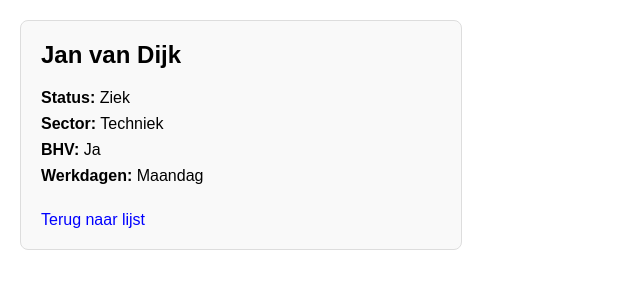
After one commit to safouane070/technolab-dashboard, a PHP site: page /details.php?id=1 in a window 1280 px wide. The commit adds this page. Shown: the top 300 px of the page, without its empty margins (0-640 px from the left). Run offline with PHP 8.4, Linux system fonts and the light colour scheme; data comes from the database, SQL or seed files in the repository.

Commit message:
details pagina aan gemaakt

```diff
--- /dev/null
+++ b/details.php
@@ -0,0 +1,56 @@
+<?php
+try {
+    $db = new PDO("mysql:host=localhost;dbname=technolab-dashboard", "root", "");
+    $db->setAttribute(PDO::ATTR_ERRMODE, PDO::ERRMODE_EXCEPTION);
+} catch (PDOException $e) {
+    die("Fout!: " . $e->getMessage());
+}
+
+if (!isset($_GET['id'])) {
+    die("Geen werknemer geselecteerd.");
+}
+
+$id = intval($_GET['id']);
+
+$stmt = $db->prepare("SELECT * FROM werknemers WHERE id = :id");
+$stmt->execute([':id' => $id]);
+$werknemer = $stmt->fetch(PDO::FETCH_ASSOC);
+
+if (!$werknemer) {
+    die("Werknemer niet gevonden.");
+}
+?>
+<!DOCTYPE html>
+<html lang="nl">
+<head>
+    <meta charset="UTF-8">
+    <title>Details van <?= ($werknemer['voornaam']) ?></title>
+    <style>
+        body { font-family: Arial, sans-serif; margin: 20px; }
+        .card {
+            border: 1px solid #ddd;
+            padding: 20px;
+            border-radius: 8px;
+            width: 400px;
+            background: #f9f9f9;
+        }
+        .card h2 { margin-top: 0; }
+        .card p { margin: 8px 0; }
+        a { text-decoration: none; color: blue; }
+    </style>
+</head>
+<body>
+<div class="card">
+    <h2><?= ($werknemer['voornaam'] . ' ' . ($werknemer['tussenvoegsel'] ? $werknemer['tussenvoegsel'].' ' : '') . $werknemer['achternaam']) ?></h2>
+    <p><strong>Status:</strong> <?= ($werknemer['status']) ?></p>
+    <p><strong>Sector:</strong> <?= ($werknemer['sector']) ?></p>
+    <p><strong>BHV:</strong> <?= $werknemer['BHV'] ? 'Ja' : 'Nee' ?></p>
+    <p><strong>Werkdagen:</strong>
+        <?= $werknemer['werkdag_ma'] ? 'Maandag ' : '' ?>
+        <?= $werknemer['werkdag_di'] ? 'Dinsdag' : '' ?>
+    </p>
+    <br>
+    <a href="dagplanning.php"> Terug naar lijst</a>
+</div>
+</body>
+</html>
--- a/week.php
+++ b/week.php
@@ -62,7 +62,7 @@
             <input type="text" placeholder="Select Dates" />
           </div>
           <div class="range-buttons">
-            <button>Today</button>
+              <a href="dagplanning.php"><button class="toggle">Today</button></a>
             <button class="active">Week</button>
             <button>Month</button>
           </div>
```
Also changed, not shown: dagplanning.php (+12 -8 lines).
